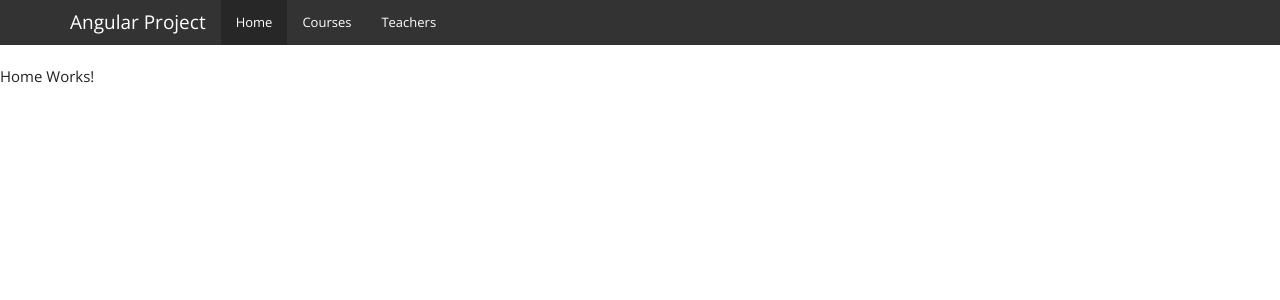
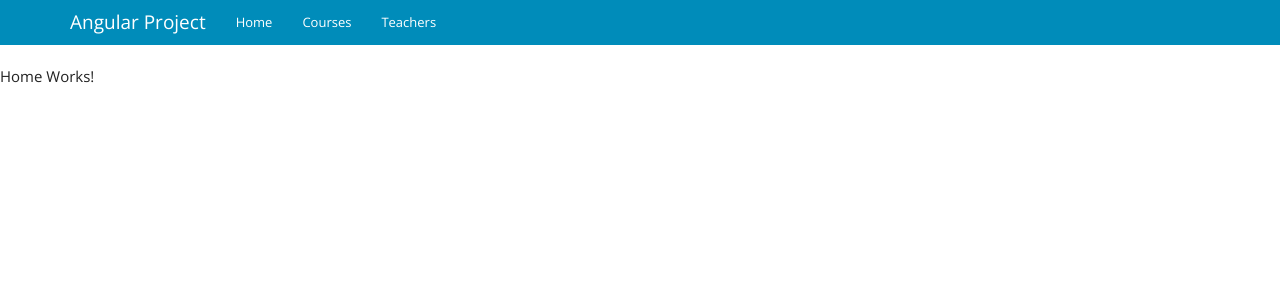
Before and after one commit to ricardo-yuxi/angular_project, an Angular app: page / in a window 1280 px wide. Shown: the top 300 px of the page. Built offline with nearby package versions, Linux system fonts and the light colour scheme.

Commit message:
extract navbar to nav component in core module

```diff
--- a/src/app/app.component.html
+++ b/src/app/app.component.html
@@ -1,24 +1,2 @@
-<nav class="navbar navbar-default">
-  <div class="container">
-    <!-- Brand and toggle get grouped for better mobile display -->
-    <div class="navbar-header">
-      <button type="button" class="navbar-toggle collapsed" data-toggle="collapse" data-target="#bs-example-navbar-collapse-1" aria-expanded="false">
-        <span class="sr-only">Toggle navigation</span>
-        <span class="icon-bar"></span>
-        <span class="icon-bar"></span>
-        <span class="icon-bar"></span>
-      </button>
-      <a class="navbar-brand" href="#">Angular Project</a>
-    </div>
-
-    <!-- Collect the nav links, forms, and other content for toggling -->
-    <div class="collapse navbar-collapse" id="bs-example-navbar-collapse-1">
-      <ul class="nav navbar-nav">
-        <li class="active"><a href="#">Home <span class="sr-only">(current)</span></a></li>
-        <li><a routerLink="courses">Courses</a></li>
-        <li><a href="#">Teachers</a></li>
-      </ul>
-    </div><!-- /.navbar-collapse -->
-  </div><!-- /.container-fluid -->
-</nav>
+<app-nav></app-nav>
 <router-outlet></router-outlet>
--- a/src/app/app.module.ts
+++ b/src/app/app.module.ts
@@ -1,3 +1,4 @@
+import { CoreModule } from './core/core.module';
 import { HomeModule } from './home/home.module';
 import { AppRoutingModule } from './app-routing.module';
 import { CourseListModule } from './courses/course-list/course-list.module';
@@ -20,10 +21,11 @@ import { AppComponent } from './app.component';
     HomeModule,
     CourseModule,
     CourseListModule,
-    AppRoutingModule
+    AppRoutingModule,
+    CoreModule
   ],
   declarations: [
-    AppComponent,
+    AppComponent
   ],
   providers: [CourseService],
   bootstrap: [AppComponent]
--- /dev/null
+++ b/src/app/core/nav/nav.component.html
@@ -0,0 +1,21 @@
+<nav class="navbar navbar-inverse">
+  <div class="container">
+    <!-- Brand and toggle get grouped for better mobile display -->
+    <div class="navbar-header">
+      <button type="button" class="navbar-toggle collapsed" data-toggle="collapse" data-target="#bs-example-navbar-collapse-1" aria-expanded="false">
+        <span class="sr-only">Toggle navigation</span>
+        <span class="icon-bar"></span>
+        <span class="icon-bar"></span>
+        <span class="icon-bar"></span>
+      </button>
+      <a class="navbar-brand" href="#">Angular Project</a>
+    </div>
+
+    <!-- Collect the nav links, forms, and other content for toggling -->
+    <div class="collapse navbar-collapse" id="bs-example-navbar-collapse-1">
+      <ul *ngFor="let item of menuItems" class="nav navbar-nav">
+        <li><a [routerLink]="item.link" class="nav-link" routerLinkActive="router-link-active">{{item.caption}}</a></li>
+      </ul>
+    </div><!-- /.navbar-collapse -->
+  </div><!-- /.container-fluid -->
+</nav>
--- /dev/null
+++ b/src/app/core/nav/nav.component.ts
@@ -0,0 +1,25 @@
+import { Component, OnInit } from '@angular/core';
+
+class MenuItem {
+  constructor(public caption: string, public link: any[]) {}
+}
+
+@Component({
+  selector: 'app-nav',
+  templateUrl: './nav.component.html',
+  styleUrls: ['./nav.component.css']
+})
+export class NavComponent implements OnInit {
+  menuItems: MenuItem[];
+
+  constructor() { }
+
+  ngOnInit() {
+    this.menuItems = [
+      { caption: 'Home', link: ['/home'] },
+      { caption: 'Courses', link: ['/courses'] },
+      { caption: 'Teachers', link: ['/teachers'] },
+    ]
+  }
+
+}
```
Also changed, not shown: src/app/core/core.module.ts (added, +18 -0 lines), src/app/core/nav/nav.component.css (added).
